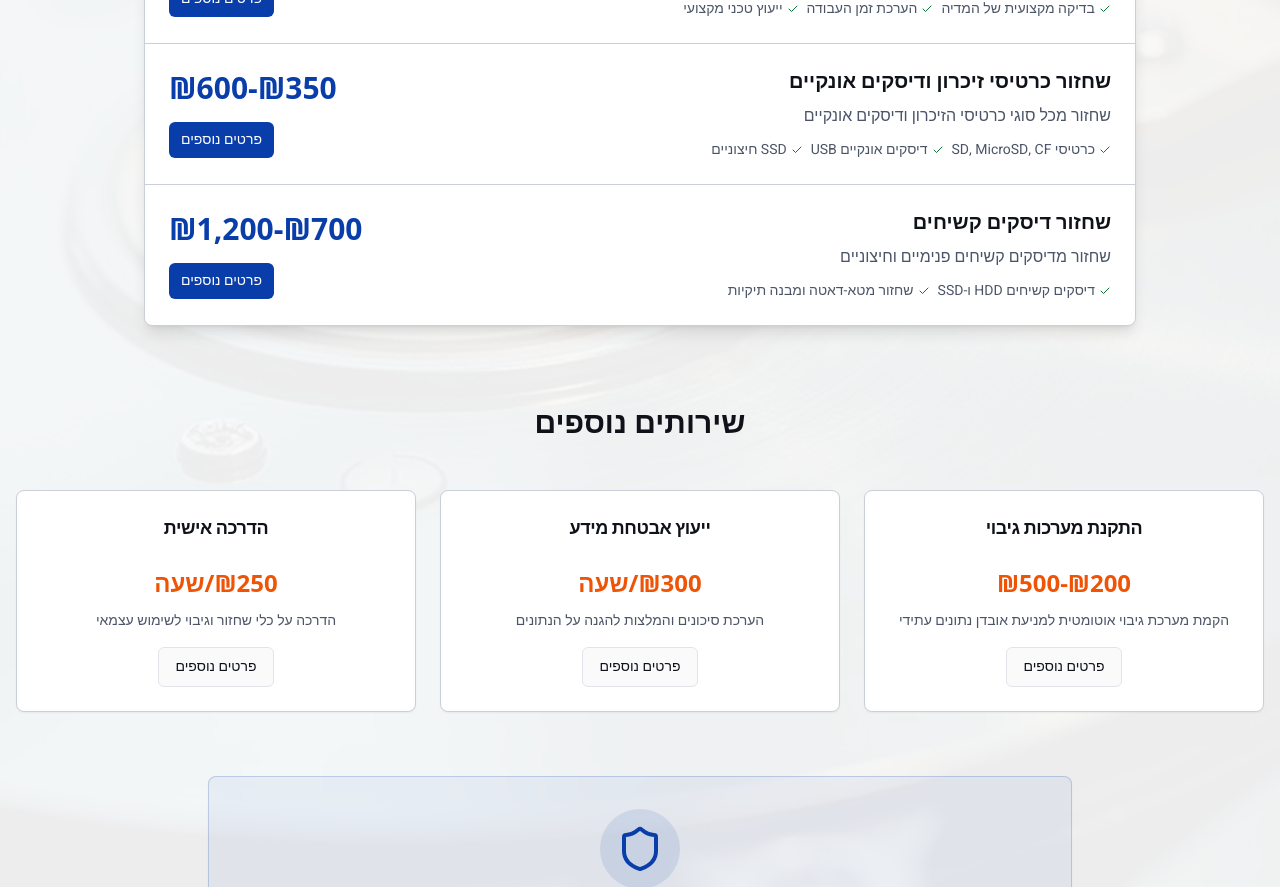
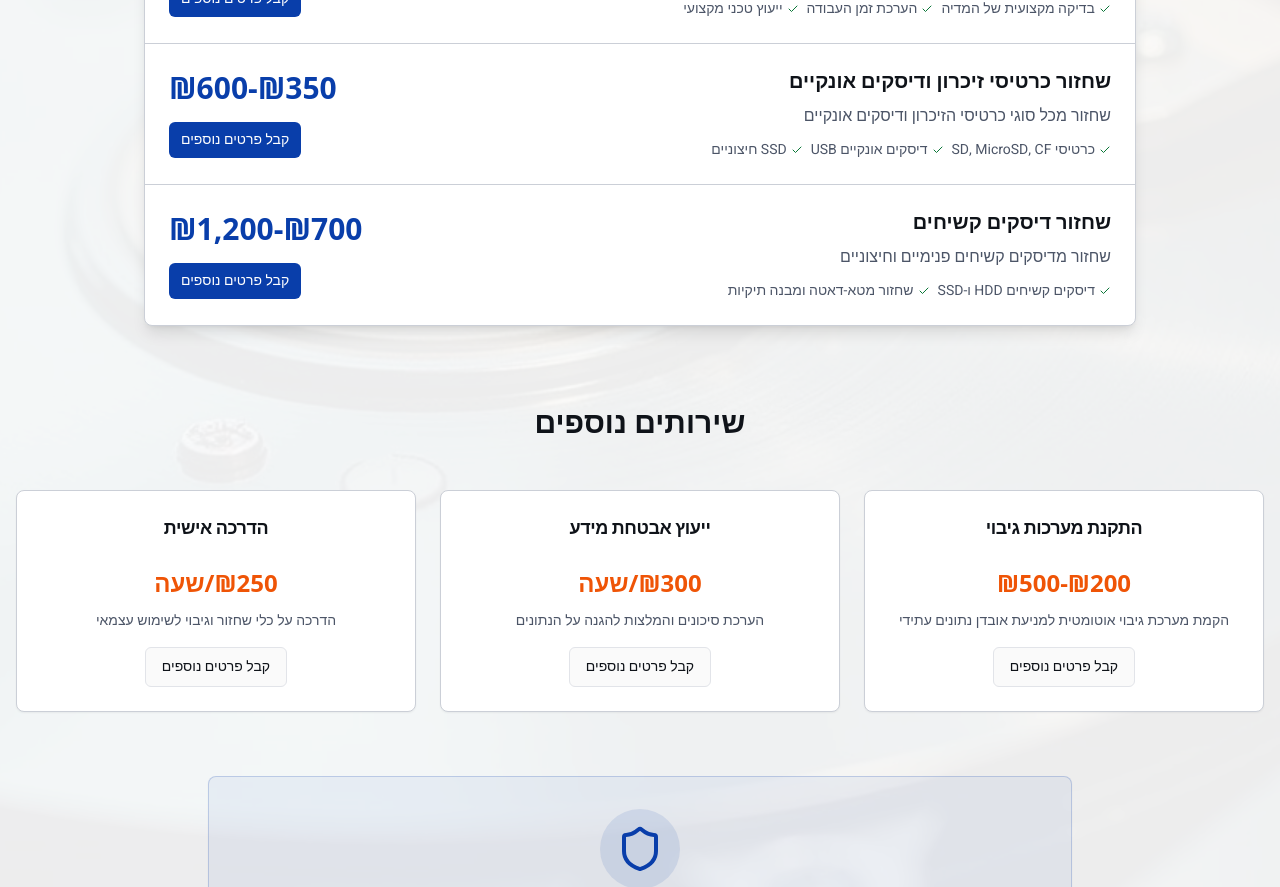
Before and after one commit to infected-computer/data-safe-recovery-now, a React (Vite) app: page /pricing in a window 1280 px wide. Shown: the part 440-1327 px from the top of the page. Built offline with nearby package versions, Linux system fonts and the light colour scheme.

Commit message:
Code edited in Lovable Code Editor
Edited UI in Lovable

```diff
--- a/src/pages/PricingPage.tsx
+++ b/src/pages/PricingPage.tsx
@@ -176,7 +176,7 @@ export const PricingPage = () => {
                           : 'bg-primary hover:bg-primary/90'
                       }`}
                     >
-                      פרטים נוספים
+                      קבל פרטים נוספים
                     </Button>
                   </div>
                 </div>
@@ -212,7 +212,7 @@ export const PricingPage = () => {
                   variant="outline"
                   className="font-hebrew"
                 >
-                  פרטים נוספים
+                  קבל פרטים נוספים
                 </Button>
               </CardContent>
             </Card>
```
